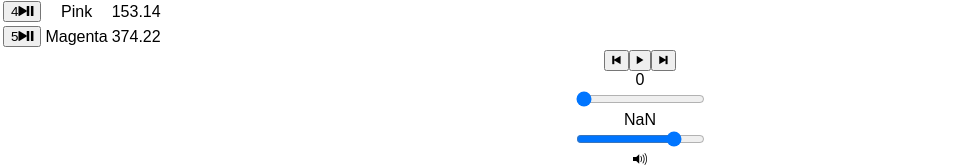
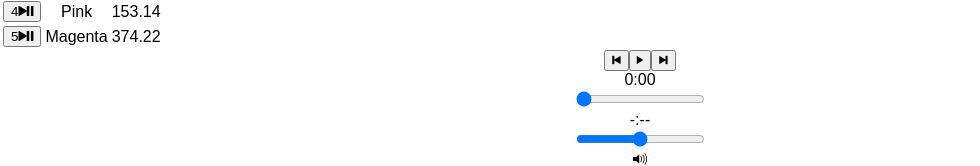
Before and after one commit to RMunschie92/bloc-jams-react, a React (Create React App) app in the folder bloc-jams-react/: page /album/the-colors in a window 1280 px wide. Shown: the part 865-1031 px from the top of the page, without its empty margins (0-980 px from the left). Built offline with nearby package versions, Linux system fonts and the light colour scheme.

Commit message:
assignment 9 completed

```diff
--- a/bloc-jams-react/src/components/Album.js
+++ b/bloc-jams-react/src/components/Album.js
@@ -15,6 +15,7 @@ class Album extends Component {
       currentSong: album.songs[0],
       currentTime: 0,
       duration: album.songs[0].duration,
+      volume: 0.8,
       isPlaying: false
     };
 
@@ -29,10 +30,14 @@ class Album extends Component {
       },
       durationchange: e => {
         this.setState({ duration: this.audioElement.duration });
+      },
+      volumechange: e => {
+        this.setState({ volume: this.audioElement.volume });
       }
     };
     this.audioElement.addEventListener('timeupdate', this.eventListeners.timeupdate);
     this.audioElement.addEventListener('durationchange', this.eventListeners.durationchange);
+    this.audioElement.addEventListener('volumechange', this.eventListeners.volumechange);
   }
 
   componentWillUnmount() {
@@ -88,6 +93,29 @@ class Album extends Component {
     this.setState({ currentTime: newTime });
   }
 
+  handleVolumeChange(e) {
+    const newVolume = e.target.value;
+    this.audioElement.volume = newVolume;
+    this.setState({ volume: newVolume });
+  }
+
+  formatTime(time) {
+    if (isNaN(time) === true || time === undefined ) {
+      return '-:--';
+    }
+    var minutes = Math.floor(time / 60);
+    var seconds = time - minutes * 60;
+    minutes = minutes.toString();
+     if (seconds < 10) {
+      seconds = Math.floor(seconds.toString());
+      return minutes + ":0" + seconds;
+    } else {
+      seconds = Math.floor(seconds.toString());
+      return minutes + ":" + seconds;
+    }
+  }
+
+
   render() {
     return (
       <section className="album">
@@ -126,10 +154,13 @@ class Album extends Component {
           currentSong={this.state.current}
           currentTime={this.audioElement.currentTime}
           duration={this.audioElement.duration}
+          currentVolume={this.audioElement.volume}
           handleSongClick={() => this.handleSongClick(this.state.currentSong)}
           handlePrevClick={() => this.handlePrevClick()}
           handleNextClick={() => this.handleNextClick()}
           handleTimeChange={(e) => this.handleTimeChange(e)}
+          handleVolumeChange={(e) => this.handleVolumeChange(e)}
+          formatTime={(time) => this.formatTime(time)}
         />
       </section>
     );
--- a/bloc-jams-react/src/components/PlayerBar.js
+++ b/bloc-jams-react/src/components/PlayerBar.js
@@ -16,7 +16,7 @@ class PlayerBar extends Component {
           </button>
         </section>
         <section id="time-control">
-          <div className="current-time">{this.props.currentTime}</div>
+          <div className="current-time">{this.props.formatTime(this.props.currentTime)}</div>
           <input
             type="range"
             className="seek-bar"
@@ -26,11 +26,18 @@ class PlayerBar extends Component {
             step="0.01"
             onChange={this.props.handleTimeChange}
           />
-          <div className="total-time">{this.props.duration}</div>
+          <div className="total-time">{this.props.formatTime(this.props.duration)}</div>
         </section>
         <section id="volume-control">
           <div className="icon icon-volume-low"></div>
-          <input type="range" className="seek-bar" value="80" />
+          <input type="range"
+            className="seek-bar"
+            value={this.props.volume}
+            max="1"
+            min="0"
+            step="0.01"
+            onChange={this.props.handleVolumeChange}
+          />
           <div className="icon ion-volume-high"></div>
         </section>
       </section>
```
